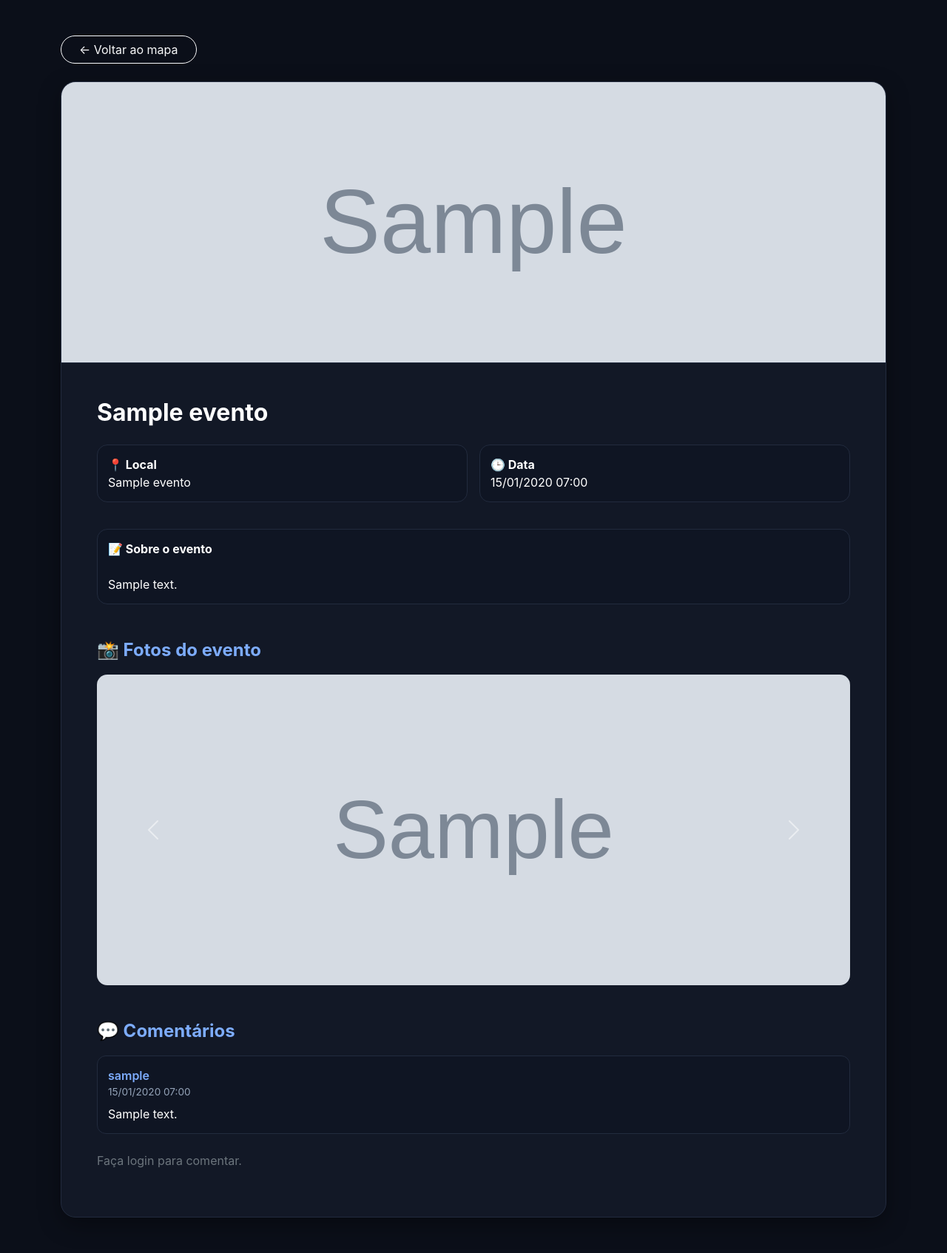
After one commit to HerreraCris/VibeEvents, a Django app: page /evento/1/ in a window 1280 px wide. The commit adds this page. Shown: the whole page at 74% size. Run offline with Django 5.2, Linux system fonts and the light colour scheme; tables that the repository leaves empty hold one stand-in row (values such as "Sample post"); grey boxes marked "Sample" are stand-in pictures; some libraries are stand-ins or nearby versions.

Commit message:
feat(US-EV-22): adiciona capa, fotos e comentários em detalhes do evento~

```diff
--- a/eventos/urls.py
+++ b/eventos/urls.py
@@ -9,5 +9,7 @@ urlpatterns = [
     path('curadoria/novo/', views.cadastrar_evento_curadoria, name='curadoria_novo'),
     path('sugestao-enviada/', views.sugestao_sucesso, name='sugestao_sucesso'),
     path('api/eventos/', EventoListAPIView.as_view(), name='api-eventos-list'),
+    path('evento/<int:evento_id>/', views.detalhe_evento, name='detalhe_evento'),
+    path('evento/<int:evento_id>/foto/', views.upload_foto_evento, name='upload_foto_evento'),
     path('evento/<int:evento_id>/comentar/', views.comentar_evento, name='comentar_evento'),
 ]
--- a/eventos/views.py
+++ b/eventos/views.py
@@ -14,6 +14,7 @@ from django.http import JsonResponse
 from .models import Comentario
 from .forms import ComentarioForm
 from django.views.decorators.http import require_POST
+from .models import FotoEvento
 
 def mapa_eventos(request):
     eventos = Evento.objects.filter(status='PUBL')
@@ -54,6 +55,10 @@ def mapa_eventos(request):
         event_dict['id'] = feature.get('id', str(feature['id']))
 
         evento_obj = Evento.objects.get(id=feature['id'])
+        if evento_obj.imagem_capa:
+            event_dict['imagem'] = evento_obj.imagem_capa.url
+        else:
+            event_dict['imagem'] = '/static/img/default-event.jpg'
         comentarios = evento_obj.comentarios.order_by('-criado_em')[:10]
 
         event_dict['comentarios'] = [
@@ -77,9 +82,11 @@ def mapa_eventos(request):
 @staff_member_required
 def cadastrar_evento_curadoria(request):
     if request.method == 'POST':
-        form = EventoCuradoriaForm(request.POST)
+        form = EventoCuradoriaForm(request.POST, request.FILES)
         if form.is_valid():
-            form.save()
+            fevento = form.save(commit=False)
+            fevento.criado_por = request.user
+            fevento.save()
             return redirect('mapa_eventos')
     else:
         form = EventoCuradoriaForm()
@@ -90,10 +97,11 @@ def cadastrar_evento_curadoria(request):
 @login_required(login_url='login') # Redireciona convidados para o login
 def sugerir_evento_publico(request):
     if request.method == 'POST':
-        form = EventoCuradoriaForm(request.POST)
+        form = EventoCuradoriaForm(request.POST, request.FILES)
         if form.is_valid():
             evento = form.save(commit=False)
             evento.status = 'PEND'  # Força o status pendente para segurança
+            evento.criado_por = request.user
             evento.save()
             return redirect('sugestao_sucesso')
     else:
@@ -119,6 +127,9 @@ def comentar_evento(request, evento_id):
     evento = Evento.objects.get(id=evento_id)
 
     texto = request.POST.get('texto', '').strip()
+
+    if not texto:
+        return JsonResponse({'erro': 'Comentário não pode estar vazio.'}, status=400)
 
     palavras_bloqueadas = [
         'porra', 'caralho', 'merda', 'fdp', 'puta',
@@ -150,4 +161,51 @@ def comentar_evento(request, evento_id):
         for c in comentarios
     ]
 
-    return JsonResponse({'comentarios': data})
+    from django.shortcuts import redirect
+
+    if request.headers.get('x-requested-with') == 'XMLHttpRequest':
+        return JsonResponse({'comentarios': data})
+
+    return redirect('detalhe_evento', evento_id=evento.id)
+
+from django.shortcuts import get_object_or_404
+
+def detalhe_evento(request, evento_id):
+    evento = get_object_or_404(Evento, id=evento_id)
+
+    comentarios = evento.comentarios.order_by('-criado_em')
+    fotos = evento.fotos.order_by('-criado_em')
+
+    pode_enviar_foto = False
+
+    if request.user.is_authenticated:
+        if request.user.is_staff or request.user == evento.criado_por:
+            pode_enviar_foto = True
+
+    context = {
+        'evento': evento,
+        'comentarios': comentarios,
+        'fotos': fotos,
+        'pode_enviar_foto': pode_enviar_foto
+    }
+
+    return render(request, 'eventos/detalhe_evento.html', context)
+
+@login_required(login_url='login')
+@require_POST
+def upload_foto_evento(request, evento_id):
+    evento = get_object_or_404(Evento, id=evento_id)
+
+    if not (request.user.is_staff or request.user == evento.criado_por):
+        return redirect('detalhe_evento', evento_id=evento.id)
+
+    imagem = request.FILES.get('imagem')
+
+    if imagem:
+        FotoEvento.objects.create(
+            evento=evento,
+            usuario=request.user,
+            imagem=imagem
+        )
+
+    return redirect('detalhe_evento', evento_id=evento.id)
--- /dev/null
+++ b/templates/eventos/detalhe_evento.html
@@ -0,0 +1,223 @@
+{% extends 'base.html' %}
+{% load static %}
+
+{% block content %}
+
+<style>
+    body {
+        background: #0b0f19;
+    }
+
+    .evento-card {
+        background: #121826;
+        border: 1px solid #222b3e;
+        border-radius: 20px;
+        overflow: hidden;
+        box-shadow: 0 10px 30px rgba(0,0,0,.35);
+    }
+
+    .evento-banner {
+        width: 100%;
+        height: 380px;
+        object-fit: cover;
+        border-bottom: 1px solid #222b3e;
+    }
+
+    .evento-title {
+        font-weight: 700;
+        font-size: 2rem;
+        color: #fff;
+    }
+
+    .evento-info {
+        background: #0f1523;
+        border: 1px solid #222b3e;
+        border-radius: 14px;
+        padding: 14px;
+        margin-bottom: 12px;
+    }
+
+    .section-title {
+        font-weight: 700;
+        color: #7DACFD;
+        margin-bottom: 18px;
+    }
+
+    .upload-box {
+        background: #0f1523;
+        border: 1px solid #222b3e;
+        border-radius: 14px;
+        padding: 20px;
+    }
+
+    .comentario-card {
+        background: #0f1523;
+        border: 1px solid #222b3e;
+        border-radius: 12px;
+        padding: 14px;
+        margin-bottom: 12px;
+    }
+
+    .comentario-user {
+        font-weight: 600;
+        color: #7DACFD;
+    }
+
+    .comentario-data {
+        font-size: .85rem;
+        color: #94a3b8;
+    }
+
+    textarea.form-control,
+    input.form-control {
+        background: #0f1523;
+        border: 1px solid #2b3448;
+        color: white;
+    }
+
+    textarea.form-control:focus,
+    input.form-control:focus {
+        background: #0f1523;
+        color: white;
+        border-color: #7DACFD;
+        box-shadow: 0 0 0 .2rem rgba(125,172,253,.2);
+    }
+
+    .btn-vibe {
+        background: #7DACFD;
+        color: #0b0f19;
+        font-weight: 600;
+        border: none;
+        border-radius: 10px;
+        padding: 10px 18px;
+    }
+
+    .btn-vibe:hover {
+        background: #95bcff;
+    }
+
+    .carousel-item img {
+        height: 420px;
+        object-fit: cover;
+        border-radius: 14px;
+    }
+</style>
+
+<div class="container py-5">
+
+    <a href="/" class="btn btn-outline-light mb-4 px-4 rounded-pill">
+        ← Voltar ao mapa
+    </a>
+
+    <div class="evento-card">
+
+        {% if evento.imagem_capa %}
+            <img src="{{ evento.imagem_capa.url }}" class="evento-banner">
+        {% endif %}
+
+        <div class="p-4 p-md-5">
+
+            <h2 class="evento-title mb-4">{{ evento.nome }}</h2>
+
+            <div class="row g-3 mb-4">
+                <div class="col-md-6">
+                    <div class="evento-info">
+                        <strong>📍 Local</strong><br>
+                        {{ evento.nome_local }}
+                    </div>
+                </div>
+
+                <div class="col-md-6">
+                    <div class="evento-info">
+                        <strong>🕒 Data</strong><br>
+                        {{ evento.data_evento|date:"d/m/Y H:i" }}
+                    </div>
+                </div>
+            </div>
+
+            <div class="evento-info mb-5">
+                <strong>📝 Sobre o evento</strong><br><br>
+                {{ evento.descricao }}
+            </div>
+
+            <h4 class="section-title">📸 Fotos do evento</h4>
+
+            {% if pode_enviar_foto %}
+            <div class="upload-box mb-4">
+                <form method="POST" enctype="multipart/form-data" action="{% url 'upload_foto_evento' evento.id %}">
+                    {% csrf_token %}
+
+                    <input type="file"
+                           name="imagem"
+                           accept="image/*"
+                           capture="environment"
+                           class="form-control mb-3">
+
+                    <button class="btn btn-vibe">
+                        Enviar foto
+                    </button>
+                </form>
+            </div>
+            {% endif %}
+
+            {% if fotos %}
+            <div id="carouselFotos" class="carousel slide mb-5" data-bs-ride="carousel">
+                <div class="carousel-inner">
+                    {% for foto in fotos %}
+                    <div class="carousel-item {% if forloop.first %}active{% endif %}">
+                        <img src="{{ foto.imagem.url }}" class="d-block w-100">
+                    </div>
+                    {% endfor %}
+                </div>
+
+                <button class="carousel-control-prev" type="button" data-bs-target="#carouselFotos" data-bs-slide="prev">
+                    <span class="carousel-control-prev-icon"></span>
+                </button>
+
+                <button class="carousel-control-next" type="button" data-bs-target="#carouselFotos" data-bs-slide="next">
+                    <span class="carousel-control-next-icon"></span>
+                </button>
+            </div>
+            {% else %}
+                <p class="text-secondary mb-5">Nenhuma foto enviada ainda.</p>
+            {% endif %}
+
+            <h4 class="section-title">💬 Comentários</h4>
+
+            {% for comentario in comentarios %}
+                <div class="comentario-card">
+                    <div class="comentario-user">{{ comentario.usuario.username }}</div>
+                    <div class="comentario-data mb-2">{{ comentario.criado_em|date:"d/m/Y H:i" }}</div>
+                    {{ comentario.texto }}
+                </div>
+            {% empty %}
+                <p class="text-secondary">Nenhum comentário ainda.</p>
+            {% endfor %}
+
+            {% if user.is_authenticated %}
+            <div class="upload-box mt-4">
+                <form method="POST" action="{% url 'comentar_evento' evento.id %}">
+                    {% csrf_token %}
+
+                    <textarea name="texto"
+                              rows="3"
+                              maxlength="500"
+                              class="form-control mb-3"
+                              placeholder="Compartilhe sua experiência no evento..."></textarea>
+
+                    <button type="submit" class="btn btn-vibe">
+                        Enviar comentário
+                    </button>
+                </form>
+            </div>
+            {% else %}
+                <p class="text-secondary mt-4">
+                    Faça login para comentar.
+                </p>
+            {% endif %}
+
+        </div>
+    </div>
+</div>
+
+{% endblock %}
--- a/vibeevents_core/settings.py
+++ b/vibeevents_core/settings.py
@@ -107,3 +107,5 @@ CSRF_TRUSTED_ORIGINS = [
 LOGIN_REDIRECT_URL = 'mapa_eventos'
 LOGOUT_REDIRECT_URL = 'mapa_eventos'
 LOGIN_URL = 'login'
+MEDIA_URL = '/media/'
+MEDIA_ROOT = BASE_DIR / 'media'
--- a/vibeevents_core/urls.py
+++ b/vibeevents_core/urls.py
@@ -1,8 +1,12 @@
 from django.contrib import admin
-from django.urls import path, include # Importe o include
+from django.urls import path, include
+from django.conf import settings
+from django.conf.urls.static import static
 
 urlpatterns = [
     path('admin/', admin.site.urls),
     path('', include('eventos.urls')),
     path('usuarios/', include('usuarios.urls')),
 ]
+
+urlpatterns += static(settings.MEDIA_URL, document_root=settings.MEDIA_ROOT)
```
Also changed, not shown: eventos/forms.py (+22 -2 lines), eventos/models.py (+38 -0 lines), static/js/mapa.js (+6 -11 lines), templates/eventos/sugerir_evento.html (+10 -1 lines), eventos/migrations/0007_fotoevento.py (added), eventos/migrations/0008_evento_criado_por.py (added), eventos/migrations/0009_evento_imagem_capa.py (added), media/capas_eventos/Screenshot_2026-05-15_14_25_33.png (added), media/capas_eventos/Screenshot_2026-05-16_17_22_58.png (added), media/eventos/9/Screenshot_2026-05-15_16_43_12.png (added), static/img/default-event.jpg (added).
